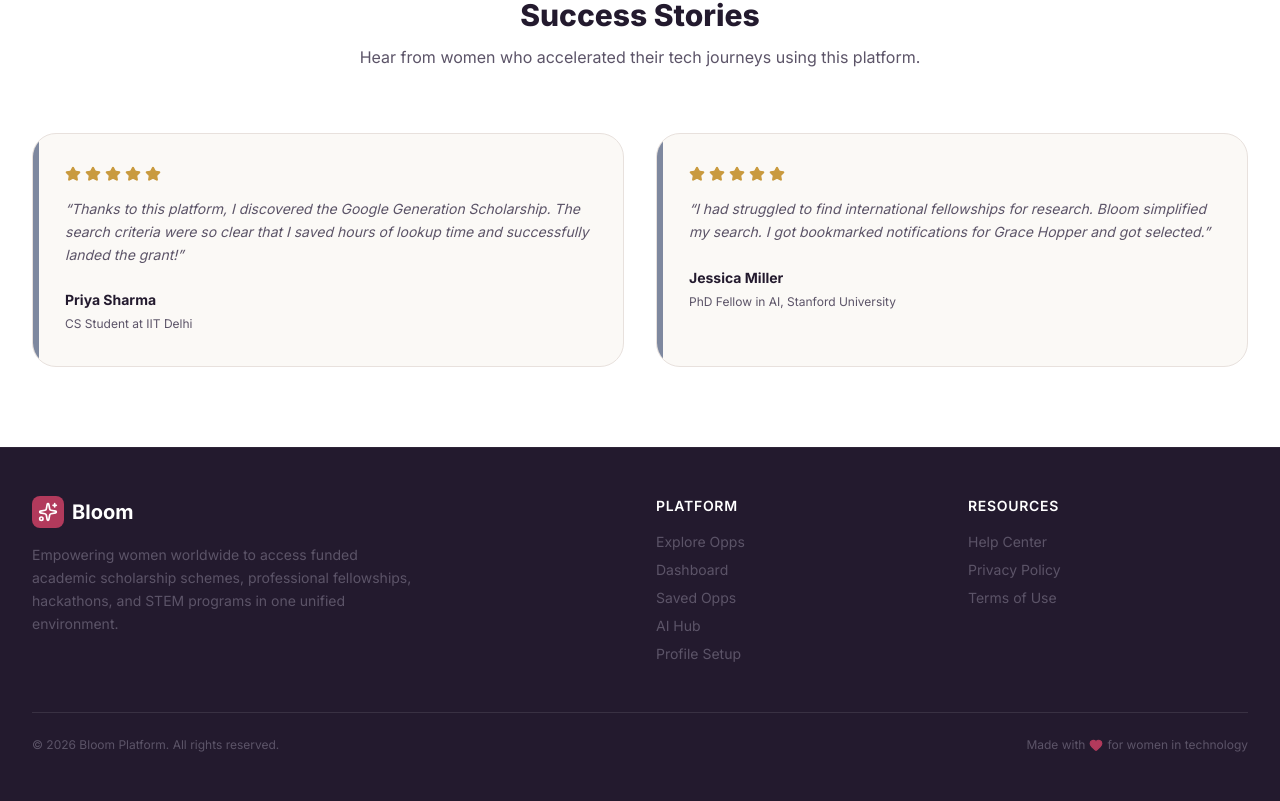
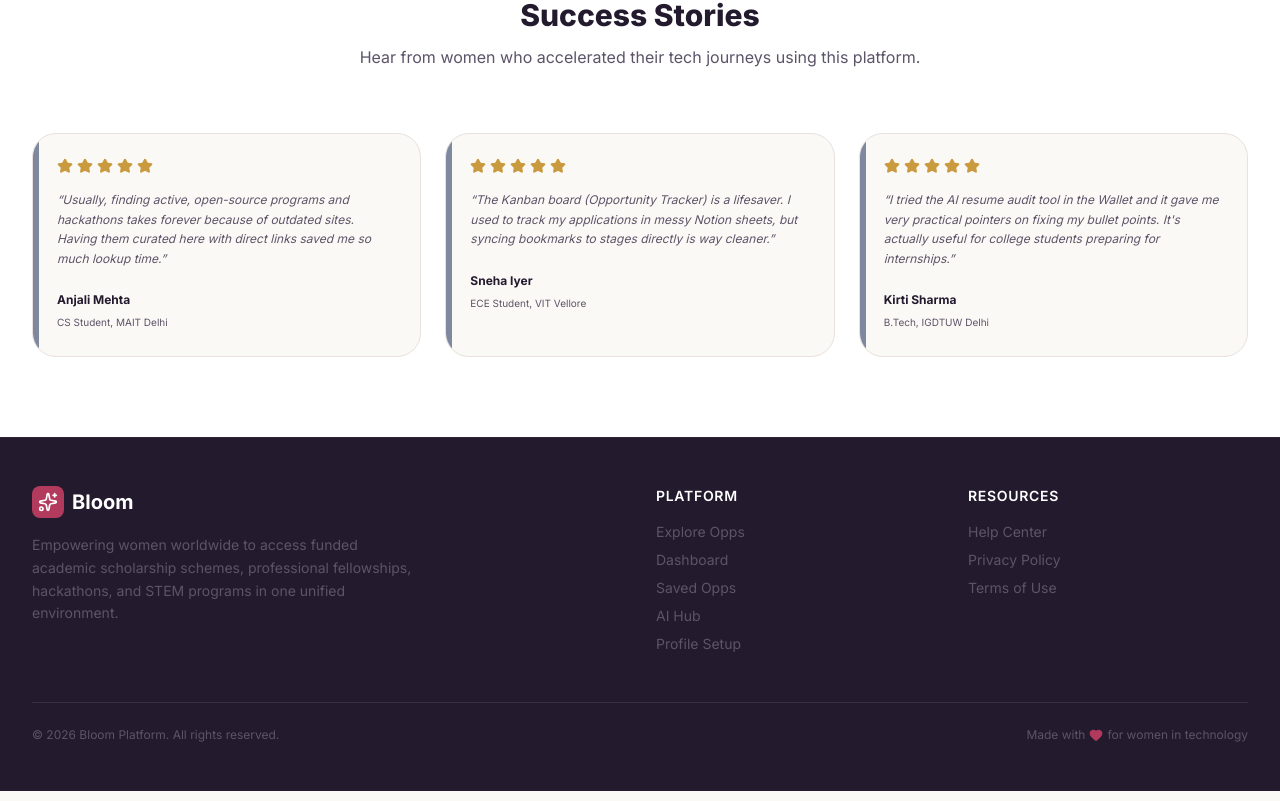
Before and after one commit to nikhilrawat2005/origin-v2v, a Next.js app: page / in a window 1280 px wide. Shown: the part 1793-2594 px from the top of the page. Built offline with nearby package versions, Linux system fonts and the light colour scheme; no server answers.

Commit message:
Make landing page reviews realistic and representative of real college student experiences

```diff
--- a/src/app/page.tsx
+++ b/src/app/page.tsx
@@ -283,7 +283,7 @@ export default function Home() {
             </motion.div>
 
             <motion.div
-              className="grid grid-cols-1 md:grid-cols-2 gap-8"
+              className="grid grid-cols-1 md:grid-cols-3 gap-6"
               variants={containerStagger}
               initial="hidden"
               whileInView="show"
@@ -291,14 +291,19 @@ export default function Home() {
             >
               {[
                 {
-                  quote: "Thanks to this platform, I discovered the Google Generation Scholarship. The search criteria were so clear that I saved hours of lookup time and successfully landed the grant!",
-                  name: "Priya Sharma",
-                  title: "CS Student at IIT Delhi",
+                  quote: "Usually, finding active, open-source programs and hackathons takes forever because of outdated sites. Having them curated here with direct links saved me so much lookup time.",
+                  name: "Anjali Mehta",
+                  title: "CS Student, MAIT Delhi",
                 },
                 {
-                  quote: "I had struggled to find international fellowships for research. Bloom simplified my search. I got bookmarked notifications for Grace Hopper and got selected.",
-                  name: "Jessica Miller",
-                  title: "PhD Fellow in AI, Stanford University",
+                  quote: "The Kanban board (Opportunity Tracker) is a lifesaver. I used to track my applications in messy Notion sheets, but syncing bookmarks to stages directly is way cleaner.",
+                  name: "Sneha Iyer",
+                  title: "ECE Student, VIT Vellore",
+                },
+                {
+                  quote: "I tried the AI resume audit tool in the Wallet and it gave me very practical pointers on fixing my bullet points. It's actually useful for college students preparing for internships.",
+                  name: "Kirti Sharma",
+                  title: "B.Tech, IGDTUW Delhi",
                 },
               ].map((t) => (
                 <motion.div
@@ -306,7 +311,7 @@ export default function Home() {
                   variants={fadeUpItem}
                   whileHover={{ y: -4, scale: 1.01 }}
                   transition={{ type: "spring", stiffness: 250, damping: 20 }}
-                  className="p-8 bg-background rounded-3xl border border-border hover:border-secondary/30 card-hover relative overflow-hidden"
+                  className="p-6 bg-background rounded-3xl border border-border hover:border-secondary/30 card-hover relative overflow-hidden"
                 >
                   <div className="absolute top-0 left-0 w-1.5 h-full bg-secondary/60" />
                   <div className="flex gap-1 mb-4 text-accent-gold">
@@ -322,12 +327,12 @@ export default function Home() {
                       </motion.div>
                     ))}
                   </div>
-                  <p className="text-foreground-muted italic text-sm leading-relaxed mb-6">
+                  <p className="text-foreground-muted italic text-xs leading-relaxed mb-6">
                     &ldquo;{t.quote}&rdquo;
                   </p>
                   <div>
-                    <h5 className="font-bold text-foreground text-sm">{t.name}</h5>
-                    <span className="text-foreground-muted text-xs">{t.title}</span>
+                    <h5 className="font-bold text-foreground text-xs">{t.name}</h5>
+                    <span className="text-foreground-muted text-[10px]">{t.title}</span>
                   </div>
                 </motion.div>
               ))}
```
